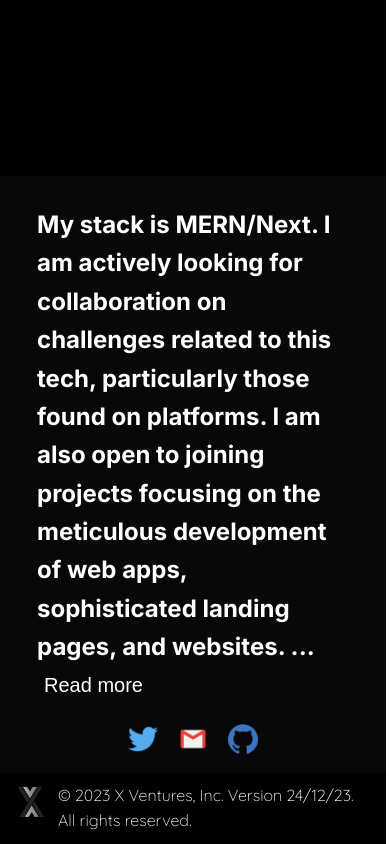
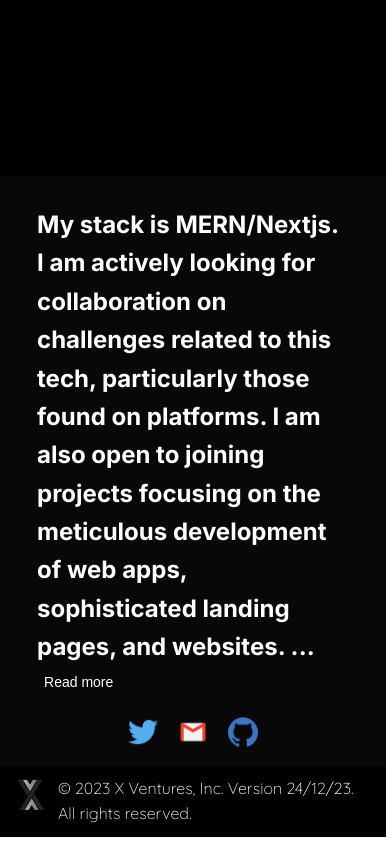
Before and after one commit to Ali-Umair-Khan/profile, a Next.js app: page / in a window 390 px wide. Shown: the part 4958-5802 px from the top of the page. Built offline with nearby package versions, Linux system fonts and the light colour scheme; a web font is replaced by a local one.

Commit message:
contact section changes

```diff
--- a/src/app/components/contact/contact.jsx
+++ b/src/app/components/contact/contact.jsx
@@ -19,7 +19,7 @@ const gmail__link = "mailto:rexexpert@gmail.com";
 
 const Contact = () => {
     const [readMore, setReadMore]= useState(false);
-    const text = `My stack is MERN/Next. I am actively looking for collaboration on challenges related to this tech, particularly those found on platforms.
+    const text = `My stack is MERN/Nextjs. I am actively looking for collaboration on challenges related to this tech, particularly those found on platforms.
     I am also open to joining projects focusing on the meticulous development of web apps, sophisticated landing pages, and websites.
     I usually follow component based approach, where each section/component of webpage is provided with separate folders having separate files for
     code and styling, I style using sass. If you share similar interests, I am eager to explore potential collaborative opportunities.`;
--- a/src/app/components/contact/contact.scss
+++ b/src/app/components/contact/contact.scss
@@ -4,6 +4,7 @@
     display:flex;
     flex-direction: column;
     place-items:center;
+    justify-content:space-around;
     gap:2rem;
     color: white;
     background-color:rgb(8, 8, 8);
@@ -11,6 +12,7 @@
     padding-top:3rem;
     // margin:1rem;
     max-width:99vw;
+    min-height:60vh;
     .contact__h1{
         font-size:2.4rem;
         max-width:80vw;
@@ -23,6 +25,9 @@
                 color:white;
                 border: solid 2px transparent;
                 font-size:2rem;
+                @media (max-width:30rem){
+                    font-size:1.4rem;
+                }
             }
         }
         .contact__h1-full{
@@ -34,6 +39,9 @@
                 color:white;
                 border: solid 2px transparent;
                 font-size:1.8rem;
+                @media (max-width:30rem){
+                    font-size:1.4rem;
+                }
             }
         }
         @media (max-width:30rem){
```
